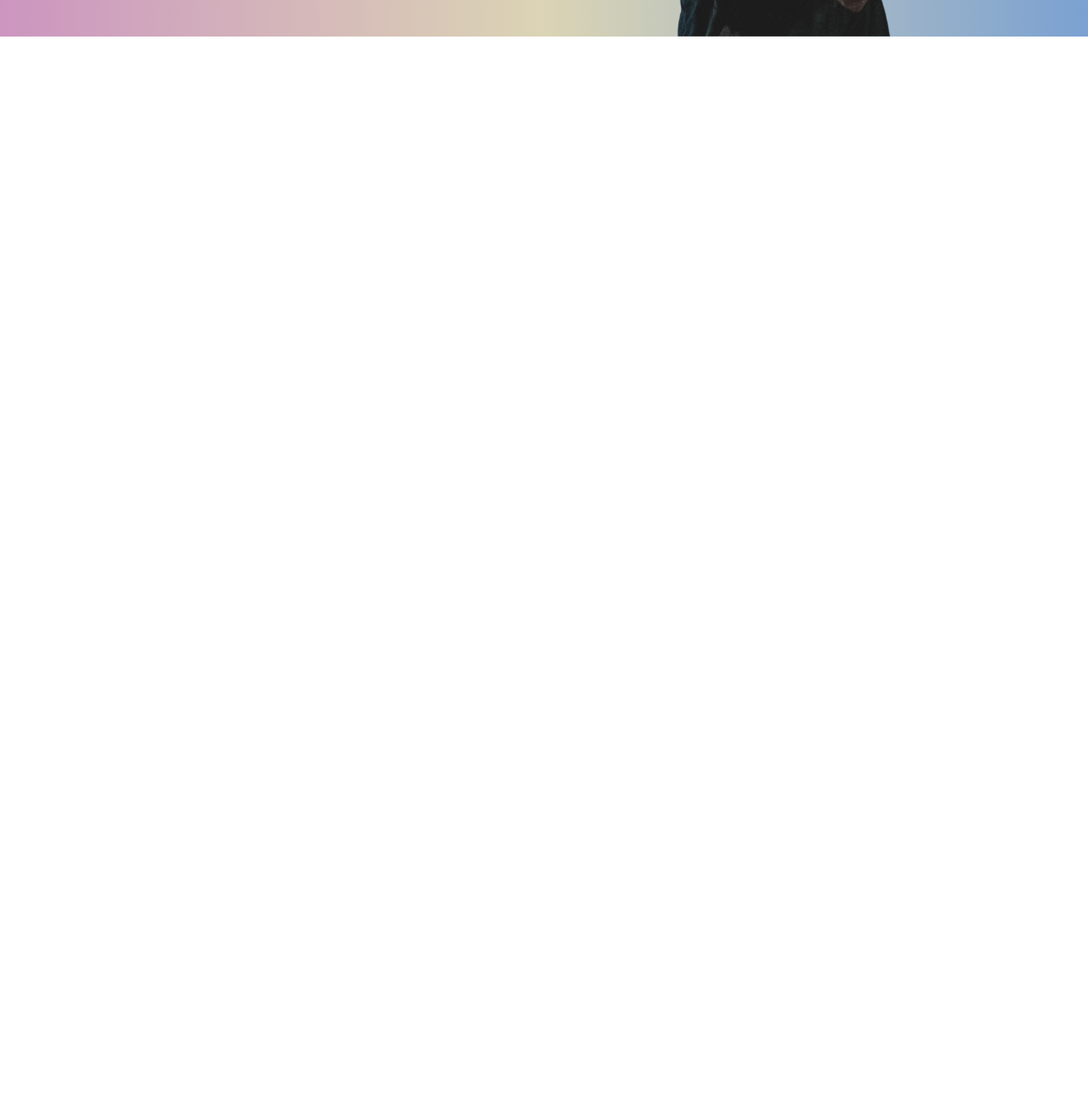
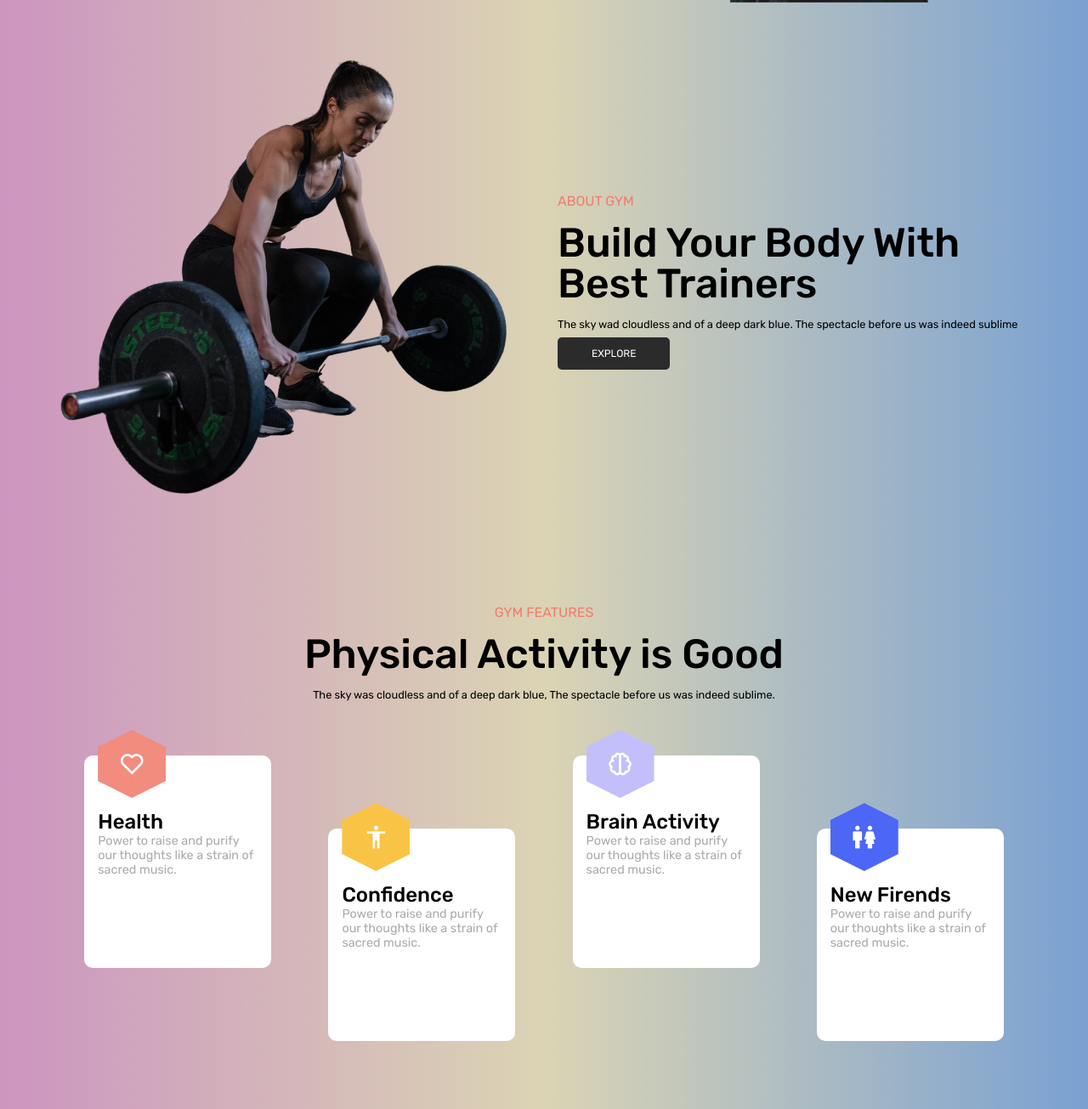
Before and after one commit to DavidZavala123/gym-webpage, a plain HTML site: page index.html in a window 1280 px wide. Shown: the part 627-1932 px from the top of the page at 85% size. Before the commit the page ends 800 px from the top, so only its background shows below. Drawn offline with nearby package versions, Linux system fonts and the light colour scheme.

Commit message:
Second Commit: the sections 'about gym' and 'gym features' were added, html & css

```diff
--- a/CSS/style.css
+++ b/CSS/style.css
@@ -10,7 +10,7 @@
 }
 
 body{
-    background-color: #fff;
+    background: linear-gradient(to right, #CC95C0, #DBD4B4, #7AA1D2);
 }
 
 .container{
@@ -21,7 +21,6 @@ body{
 }
 
 .hero{
-    background: linear-gradient(to right, #CC95C0, #DBD4B4, #7AA1D2);
     color: #2b2b2c;
     display: grid;
     grid-template-rows: 70px 1fr;
@@ -108,12 +107,13 @@ body{
     grid-area: content;
     display: grid;
     gap: 2rem;
-    grid-template-columns: 1fr 1.5fr;
+    grid-template-columns: 1fr 1fr;
     align-items: center;
 }
 
 .hero__texts{
     height: fit-content;
+    max-width: 400px;
 }
 .hero__title{
     font-size: 3.5rem;
@@ -154,13 +154,131 @@ body{
 
 
 
+/*     ABOUT SECTION     */
+
+.section__about-container{
+    width: 100%;
+    padding: 3rem 0;
+}
+
+.about__section{
+    display: grid;
+    grid-template-columns: 1fr 1fr;
+    height: max-content;
+    gap: 2rem;
+    align-items: center;
+}
+
+.about__img{
+    width: 100%;
+    max-width: 600px;
+}
+
+.about__texts{
+    padding-bottom: 1rem;
+}
+
+.about__title, .features__title{
+    font-size: 1rem;
+    font-weight: 400;
+    margin-bottom: 1rem;
+    text-transform: uppercase;
+}
+.about__subtitle, .features__subtitle{
+    font-size: 3rem;
+    line-height: 3rem;
+    font-weight: 500;
+    margin-bottom: 1rem;
+}
+.about__paragraph, .features__paragraph{
+    font-size: .8rem;
+    margin-bottom: 1rem;
+}
 
 
+/*     FEATURES SECTION     */
 
+.section__features-container{
+    width: 100%;
+    padding: 3rem 0;
+}
 
+.features__texts{
+    width: 100%;
+    text-align: center;
+}
 
+.features__cards-container{
+    margin-top: 2rem;
+    display: flex;
+    gap: 2rem;
+    padding: 2rem 0;
+    flex-wrap: wrap;
+    justify-content: space-evenly;
+    min-height: 400px;
+}
+
+.features__card{
+    position: relative;
+    width: 220px;
+    height: 250px;
+    padding: 4rem 1rem 2rem;
+    background-color: #fff;
+    border-radius: 10px;
+}
+
+.features__card:nth-child(2), .features__card:nth-child(4){
+    align-self: flex-end;
+}
+
+.features__card-form{
+    width: 80px;
+    height: 80px;
+    clip-path: polygon(50% 0, 100% 25%, 100% 75%, 50% 100%, 0 75%, 0 25%);
+    background-color: #3b5998;
+    position: absolute;
+    top: -30px;
+    display: flex;
+    align-items: center;
+    justify-content: center;
+    border-radius: 3px;
+}
+
+.features__card-form i{
+    font-size: 2rem;
+    color: #fff;
+}
+
+.features__card-form[cardFormNum="1"]{
+    background-color: #f18c7f;
+}
+.features__card-form[cardFormNum="2"]{
+    background-color: #f9c446;
+}
+.features__card-form[cardFormNum="3"]{
+    background-color: #c3bffb;
+}
+.features__card-form[cardFormNum="4"]{
+    background-color: #4c67f6;
+}
+
+.features__card-title{
+    font-size: 1.5rem;
+    font-weight: 500;
+}
+
+.features__card-paragraph{
+    color: #aaaaaa;
+    font-size: .9rem;
+}
 
 /*       RESPONSIVE      */
+
+@media(max-width: 1087px){
+    .features__card{
+        margin-bottom: 1rem;
+    }
+}
 
 @media (max-width: 768px){
     .check__label{
@@ -232,4 +350,7 @@ body{
         grid-area: texts;
         margin-bottom: 3rem;
     }
+    .about__section{
+        grid-template-columns: 1fr;
+    }
 }
--- a/index.html
+++ b/index.html
@@ -56,5 +56,66 @@
             </figure>
         </section>
     </header>
+
+    <div class="section__about-container">
+        <section class="about__section container">
+            <figure class="about__picture">
+                <img src="./images/about-image.png" alt="Image" class="about__img">
+            </figure>
+            <div class="about__texts">
+                <h3 class="about__title"><span class="pink__text">About gym</span></h3>
+                <h4 class="about__subtitle">Build Your Body With Best Trainers</h4>
+                <p class="about__paragraph">The sky wad cloudless and of a deep dark blue. The spectacle before us was indeed sublime</p>
+                <a href="#" class="hero__cta">Explore</a>
+            </div>
+        </section>
+    </div>
+
+    <div class="section__features-container">
+        <section class="features__section container">
+            <div class="features__texts">
+                <h3 class="features__title"><span class="pink__text">GYM FEATURES</span></h3>
+                <h4 class="features__subtitle">Physical Activity is Good</h4>
+                <p class="features__paragraph">The sky was cloudless and of a deep dark blue, The spectacle before us was indeed sublime.</p>
+            </div>
+
+            <div class="features__cards-container">
+
+                <div class="features__card">
+                    <div class="features__card-form" cardFormNum="1">
+                        <i class='bx bx-heart'></i>
+                    </div>
+                    <h4 class="features__card-title">Health</h4>
+                    <p class="features__card-paragraph">Power to raise and purify our thoughts like a strain of sacred music.</p>
+                </div>
+
+                <div class="features__card">
+                    <div class="features__card-form" cardFormNum="2">
+                        <i class='bx bx-body' ></i>
+                    </div>
+                    <h4 class="features__card-title">Confidence</h4>
+                    <p class="features__card-paragraph">Power to raise and purify our thoughts like a strain of sacred music.</p>
+                </div>
+
+                <div class="features__card">
+                    <div class="features__card-form" cardFormNum="3">
+                        <i class='bx bx-brain' ></i>
+                    </div>
+                    <h4 class="features__card-title">Brain Activity</h4>
+                    <p class="features__card-paragraph">Power to raise and purify our thoughts like a strain of sacred music.</p>
+                </div>
+
+                <div class="features__card">
+                    <div class="features__card-form" cardFormNum="4">
+                        <i class='bx bx-male-female'></i>
+                    </div>
+                    <h4 class="features__card-title">New Firends</h4>
+                    <p class="features__card-paragraph">Power to raise and purify our thoughts like a strain of sacred music.</p>
+                </div>
+
+
+            </div>
+        </section>
+    </div>
 </body>
 </html>
```
Also changed, not shown: images/about-image.png (added).
